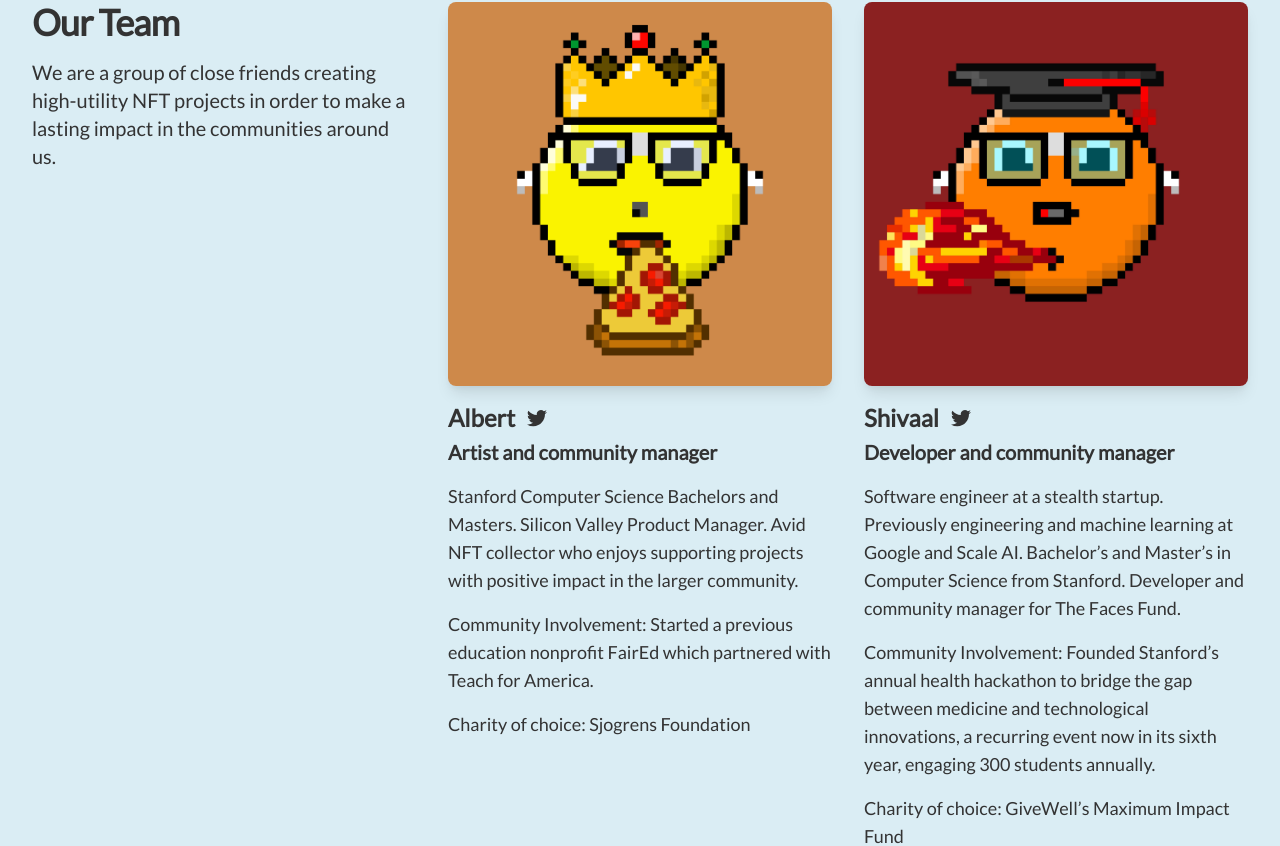
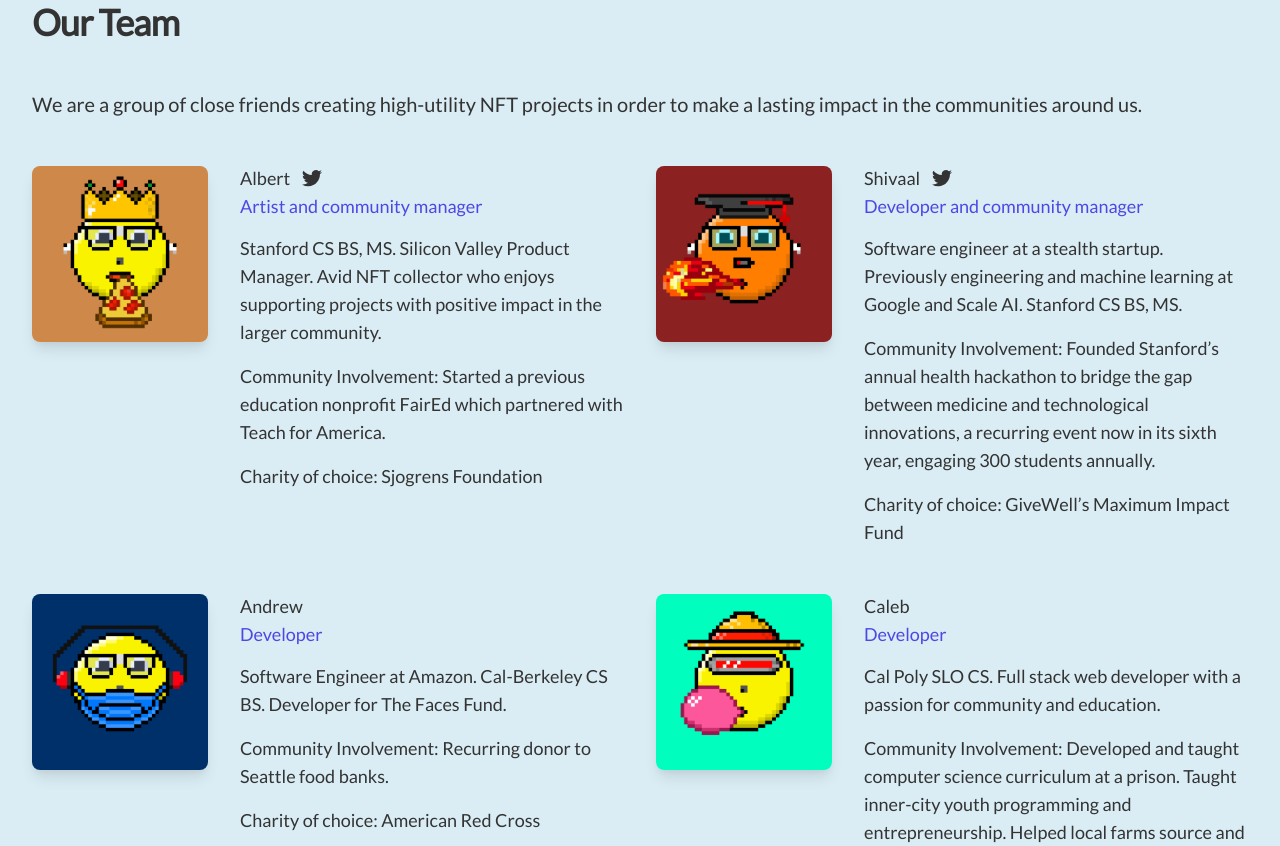
Before and after one commit to scana-labs/faces-fund-web, a React (Create React App) app: page / in a window 1280 px wide. Shown: the part 1442-2288 px from the top of the page. Built offline with nearby package versions, Linux system fonts and the light colour scheme.

Commit message:
Update Team section

```diff
--- a/src/Features.js
+++ b/src/Features.js
@@ -19,7 +19,7 @@ const features = [
     icon: SparklesIcon,
   },
   {
-	name: 'Every token is valued',
+	name: 'Every Token Is Valued',
 	description: 'Each token equates to a single vote as well as membership into our amazing philanthropic-minded community.',
     icon: UserGroupIcon,
   },
--- a/src/Team.js
+++ b/src/Team.js
@@ -8,7 +8,7 @@ const people = [
     name: 'Albert',
     role: 'Artist and community manager',
     imageUrl: albertToken,
-    bio: 'Stanford Computer Science Bachelors and Masters. Silicon Valley Product Manager. Avid NFT collector who enjoys supporting projects with positive impact in the larger community.',
+    bio: 'Stanford CS BS, MS. Silicon Valley Product Manager. Avid NFT collector who enjoys supporting projects with positive impact in the larger community.',
     community: 'Started a previous education nonprofit FairEd which partnered with Teach for America.',
     charity: 'Sjogrens Foundation',
     twitterUrl: 'https://twitter.com/azfnft',
@@ -17,7 +17,7 @@ const people = [
     name: 'Shivaal',
     role: 'Developer and community manager',
     imageUrl: shivaalToken,
-    bio: 'Software engineer at a stealth startup. Previously engineering and machine learning at Google and Scale AI. Bachelor’s and Master’s in Computer Science from Stanford. Developer and community manager for The Faces Fund.',
+    bio: 'Software engineer at a stealth startup. Previously engineering and machine learning at Google and Scale AI. Stanford CS BS, MS.',
     community: 'Founded Stanford’s annual health hackathon to bridge the gap between medicine and technological innovations, a recurring event now in its sixth year, engaging 300 students annually.',
     charity: 'GiveWell’s Maximum Impact Fund',
     twitterUrl: 'https://twitter.com/shivaalroy',
@@ -26,7 +26,7 @@ const people = [
     name: 'Andrew',
     role: 'Developer',
     imageUrl: andrewToken,
-	bio: 'Software Engineer at Amazon. Bachelor’s in Computer Science from Cal-Berkeley. Developer for The Faces Fund.',
+	bio: 'Software Engineer at Amazon. Cal-Berkeley CS BS. Developer for The Faces Fund.',
 	community: 'Recurring donor to Seattle food banks.',
     charity: 'American Red Cross',
   },
@@ -34,7 +34,7 @@ const people = [
     name: 'Caleb',
     role: 'Developer',
     imageUrl: calebToken,
-    bio: 'Cal Poly SLO Computer Science. Full stack web developer with a passion for community and education.',
+    bio: 'Cal Poly SLO CS. Full stack web developer with a passion for community and education.',
     community: 'Developed and taught computer science curriculum at a prison. Taught inner-city youth programming and entrepreneurship. Helped local farms source and receive government grants and improve operation.',
     charity: 'Save the Children',
   },
@@ -43,34 +43,34 @@ const people = [
 const Team = () => (
 	<div id="team">
 		<div className="mx-auto py-12 px-4 max-w-7xl sm:px-6 lg:px-8 lg:py-24">
-		<div className="space-y-12 lg:grid lg:grid-cols-3 lg:gap-8 lg:space-y-0">
-			<div className="space-y-5 sm:space-y-4">
+			<div className="space-y-12">
 				<h2 className="text-3xl font-extrabold tracking-tight sm:text-4xl">Our Team</h2>
 				<p className="text-xl">
 					We are a group of close friends creating high-utility NFT projects in order to make a lasting impact in the communities around us.
 				</p>
-			</div>
-			<div className="lg:col-span-2">
+
 				<ul
-					className="space-y-12 sm:grid sm:grid-cols-2 sm:gap-x-6 sm:gap-y-12 sm:space-y-0 lg:gap-x-8"
+					className="space-y-12 lg:grid lg:grid-cols-2 lg:items-start lg:gap-x-8 lg:gap-y-12 lg:space-y-0"
 				>
-					{people.map(person => (
-						<li key={person.name}>
+					{people.map((person) => (
+					<li key={person.name}>
+						<div className="space-y-4 sm:grid sm:grid-cols-3 sm:gap-6 sm:space-y-0 lg:gap-8">
+						<div className="h-0 aspect-w-3 aspect-h-2 sm:aspect-w-3 sm:aspect-h-4">
+							<img className="object-cover shadow-lg rounded-lg" src={person.imageUrl} alt="" />
+						</div>
+						<div className="sm:col-span-2">
 							<div className="space-y-4">
-								<div className="aspect-w-3 aspect-h-2">
-									<img className="object-cover shadow-lg rounded-lg" src={person.imageUrl} alt="" />
-								</div>
-								<div className="leading-6 font-bold space-y-1">
+								<div className="text-lg leading-6 font-medium space-y-1">
 									<div className="flex items-center">
-										<h3 className="text-2xl">{person.name}</h3>
-										{person.twitterUrl && <a href={person.twitterUrl} className="hover:text-gray-300 ml-3" target="_blank" rel="noreferrer">
+										<h3>{person.name}</h3>
+										{person.twitterUrl && <a href={person.twitterUrl} className="hover:text-gray-600 ml-3" target="_blank" rel="noreferrer">
 											<span className="sr-only">Twitter</span>
 											<svg className="w-5 h-5" aria-hidden="true" fill="currentColor" viewBox="0 0 20 20">
 											<path d="M6.29 18.251c7.547 0 11.675-6.253 11.675-11.675 0-.178 0-.355-.012-.53A8.348 8.348 0 0020 3.92a8.19 8.19 0 01-2.357.646 4.118 4.118 0 001.804-2.27 8.224 8.224 0 01-2.605.996 4.107 4.107 0 00-6.993 3.743 11.65 11.65 0 01-8.457-4.287 4.106 4.106 0 001.27 5.477A4.073 4.073 0 01.8 7.713v.052a4.105 4.105 0 003.292 4.022 4.095 4.095 0 01-1.853.07 4.108 4.108 0 003.834 2.85A8.233 8.233 0 010 16.407a11.616 11.616 0 006.29 1.84" />
 											</svg>
 										</a>}
 									</div>
-									<p className="text-xl">{person.role}</p>
+									<p className="text-indigo-600">{person.role}</p>
 								</div>
 								<div className="text-lg">
 									<p>{person.bio}</p>
@@ -82,12 +82,13 @@ const Team = () => (
 									<p>Charity of choice: {person.charity}</p>
 								</div>
 							</div>
-						</li>
+						</div>
+						</div>
+					</li>
 					))}
 				</ul>
 			</div>
-		</div>
-		</div>
+    	</div>
 	</div>
 );
 
--- a/src/Timeline.js
+++ b/src/Timeline.js
@@ -27,7 +27,7 @@ const Timeline = () => (
 	<div className="container">
 		{items.map((i, idx) => (
 			<div className="timeline-item text-lg" date-is='' key={idx}>
-				<h1>{i.title}:</h1>
+				<h1>{i.title}</h1>
 				<p>{i.desc}</p>
 			</div>
 		))}
```
